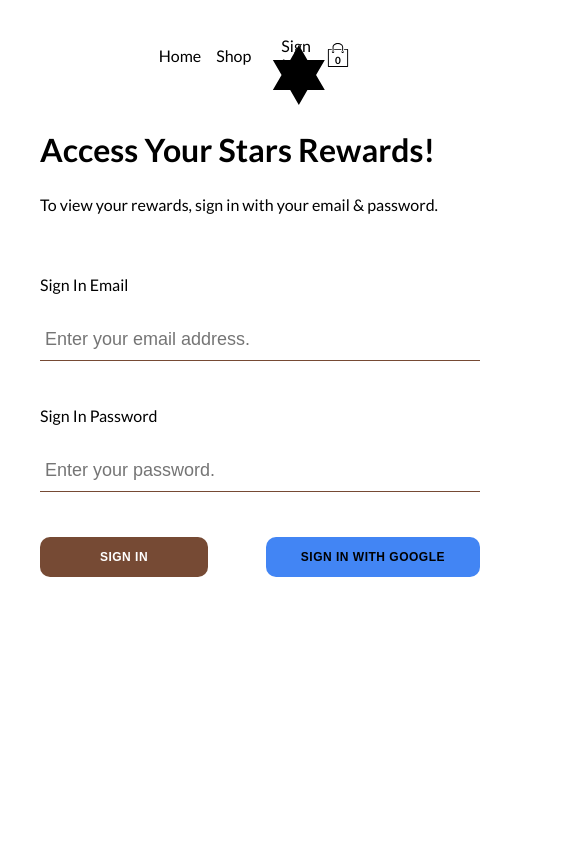
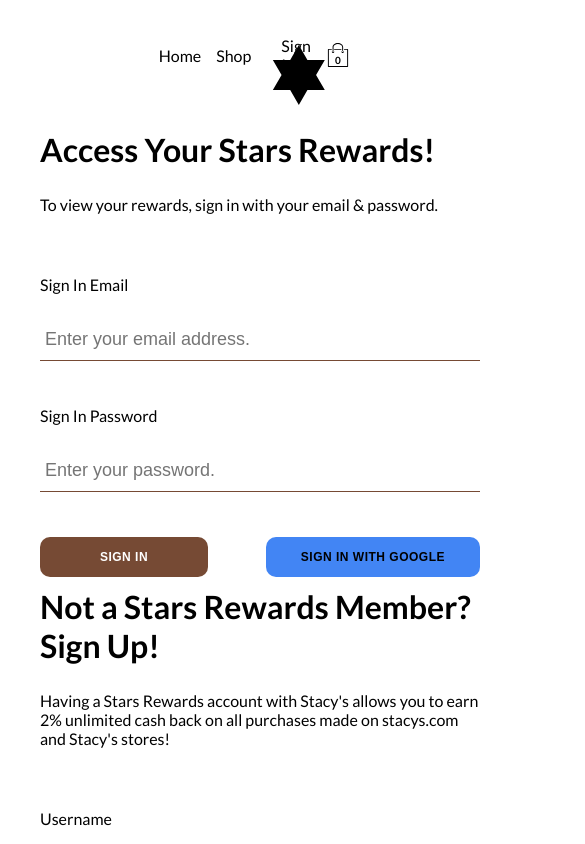
Before and after one commit to chotimmysf/stacys, a React (Create React App) app: page /auth in a window 390 px wide. Shown: the top 844 px of the page, 585 px wide, since content can reach past the window. Built offline with nearby package versions, Linux system fonts and the light colour scheme; no server answers; the database is empty.

Commit message:
responsive design for half view on computers

```diff
--- a/src/routes/authentication/authentication.styles.scss
+++ b/src/routes/authentication/authentication.styles.scss
@@ -1,6 +1,13 @@
+$half-view: 1000px;
+
 .auth-container {
     display: flex;
     width: 1000px;
     justify-content: space-between;
     margin: 30px auto;
+
+    @media (max-width: $half-view) {
+        flex-wrap: wrap;
+        width: 500px;
+    }
 }
```
